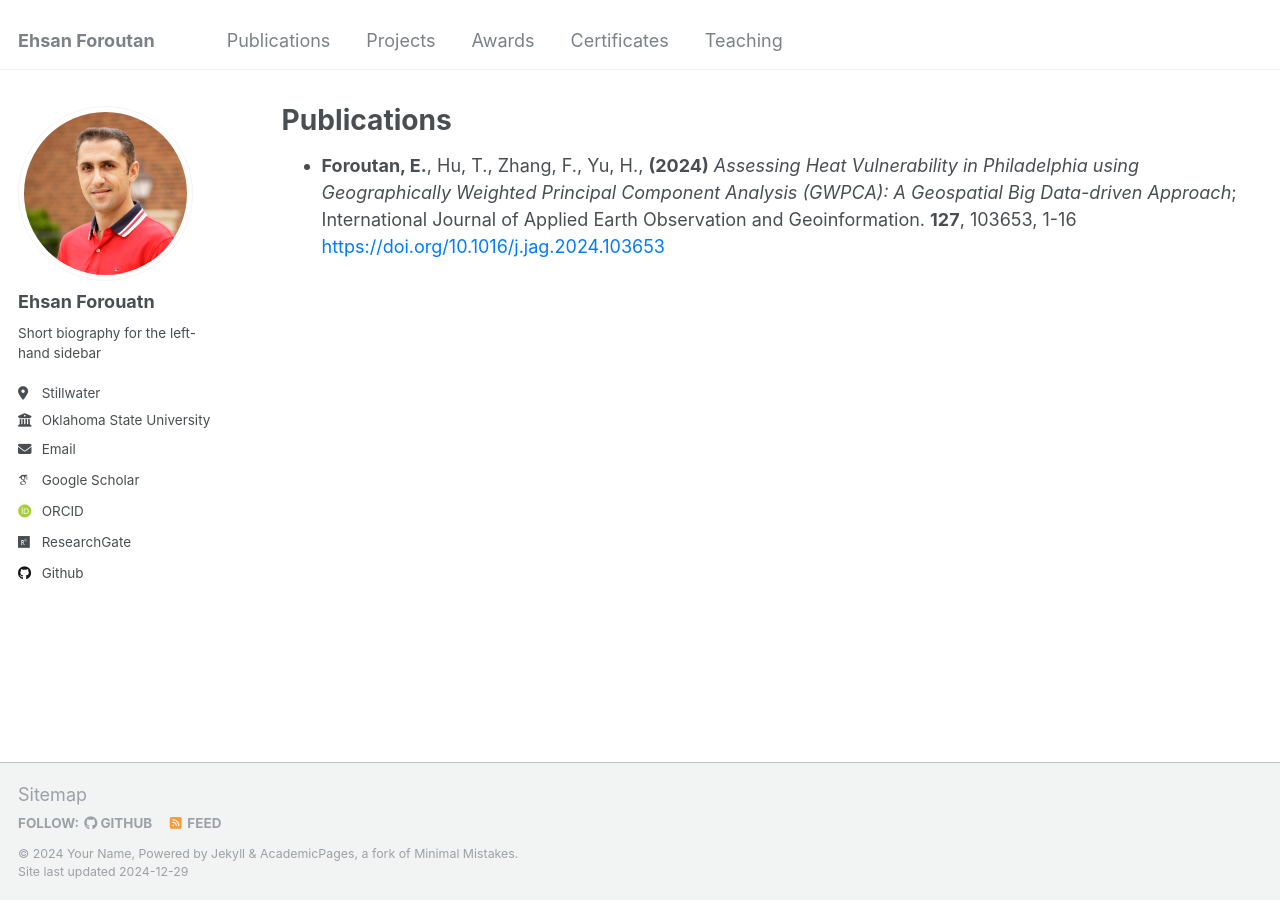
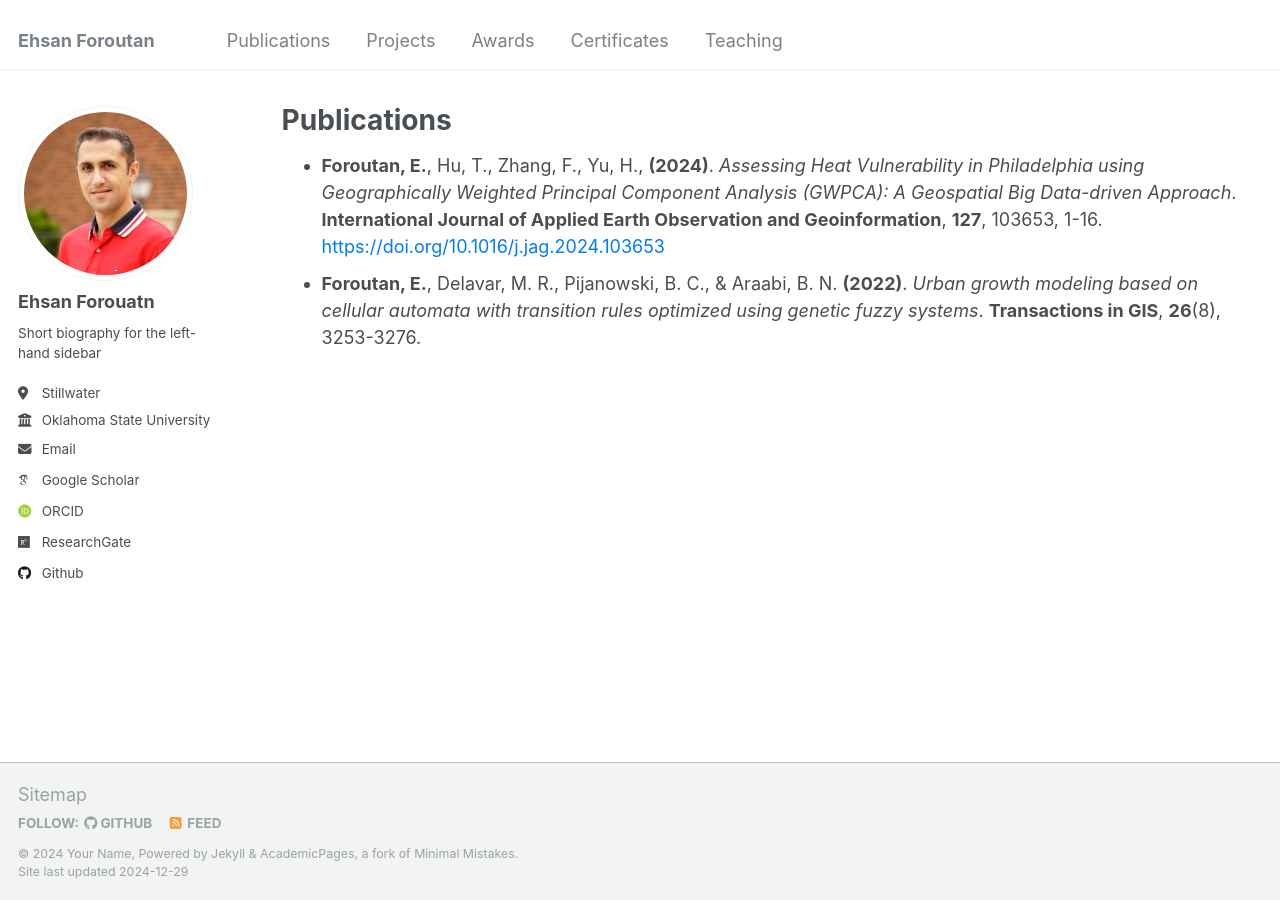
Before and after one commit to eforoutan/eforoutan.github.io, a Jekyll site: the page built from _pages/publications.html, in a window 1280 px wide. Built offline with Jekyll 4.4.1, drawn with Linux system fonts in a browser that asks for light colours; some web fonts are replaced.

Commit message:
Update publications.html

```diff
--- a/_pages/publications.html
+++ b/_pages/publications.html
@@ -7,10 +7,16 @@ author_profile: true
 <ul>
 
 <li style="font-size: 1rem; line-height: 1.5; margin-bottom: 10px;">
-  <strong>Foroutan, E.</strong>, Hu, T., Zhang, F., Yu, H., <strong>(2024)</strong>
-  <em>Assessing Heat Vulnerability in Philadelphia using Geographically Weighted Principal Component Analysis (GWPCA): A Geospatial Big Data-driven Approach</em>;
-  International Journal of Applied Earth Observation and Geoinformation. <strong>127</strong>, 103653, 1-16
+  <strong>Foroutan, E.</strong>, Hu, T., Zhang, F., Yu, H., <strong>(2024)</strong>.
+  <em>Assessing Heat Vulnerability in Philadelphia using Geographically Weighted Principal Component Analysis (GWPCA): A Geospatial Big Data-driven Approach</em>.
+  <strong>International Journal of Applied Earth Observation and Geoinformation</strong>, <strong>127</strong>, 103653, 1-16.
   <a href="https://doi.org/10.1016/j.jag.2024.103653" target="_blank" style="color: #007BFF; text-decoration: none;">https://doi.org/10.1016/j.jag.2024.103653</a>
 </li>
+<li style="font-size: 1rem; line-height: 1.5; margin-bottom: 10px;">
+  <strong>Foroutan, E.</strong>, Delavar, M. R., Pijanowski, B. C., & Araabi, B. N. <strong>(2022)</strong>.
+  <em>Urban growth modeling based on cellular automata with transition rules optimized using genetic fuzzy systems</em>.
+  <strong>Transactions in GIS</strong>, <strong>26</strong>(8), 3253-3276.
+</li>
+
 
 </ul>
```
